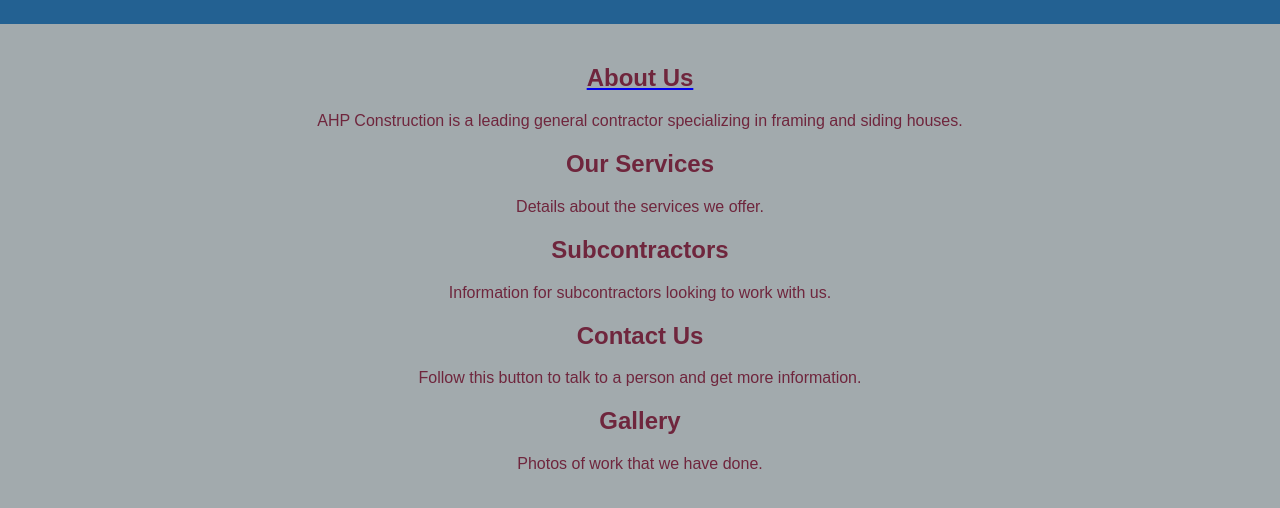
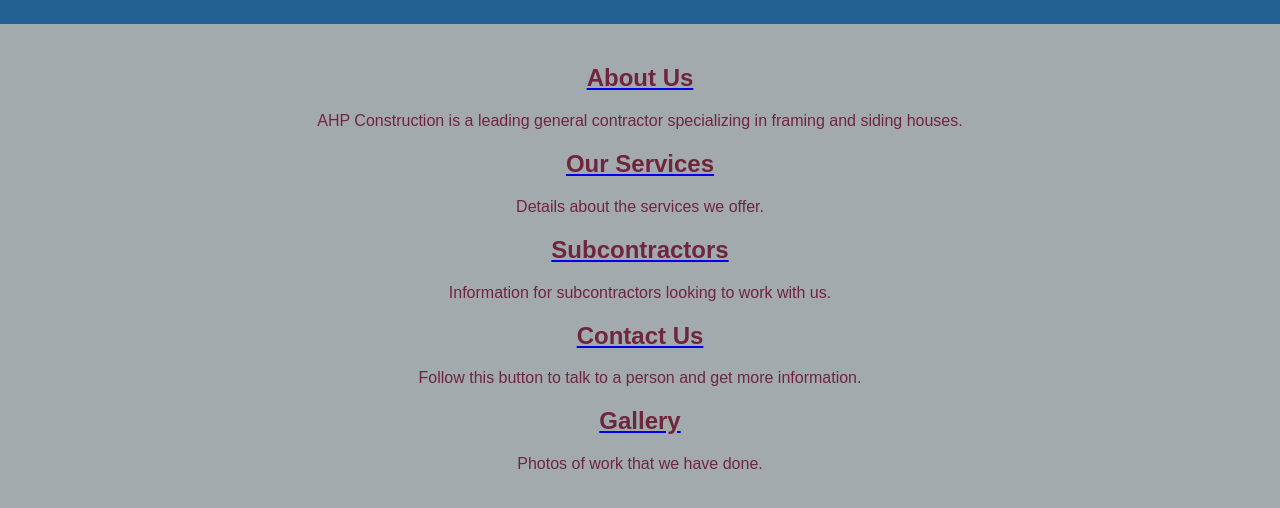
Before and after one commit to james3roberts/AhpConstruction, a plain HTML site: page index.html in a window 1280 px wide. Shown: the part 110-618 px from the top of the page. Drawn offline with Linux system fonts and the light colour scheme; a script that the page names is missing.

Commit message:
added the rest of the anchor tags.

```diff
--- a/index.html
+++ b/index.html
@@ -30,26 +30,36 @@ Just some space for notes.
 
     <!-- Main content area -->
     <main>
+
         <section id="home">
             <a href="home">
             <h2>About Us</h2></a>
             <p>AHP Construction is a leading general contractor specializing in framing and siding houses.</p>
         </section>
+
         <section id="services">
-            <h2>Our Services</h2>
+            <a href="services">
+            <h2>Our Services</h2></a>
             <p>Details about the services we offer.</p>
         </section>
+
         <section id="subcontractors">
-            <h2>Subcontractors</h2>
+             <a href="subcontractors">
+             <h2>Subcontractors</h2></a>
             <p>Information for subcontractors looking to work with us.</p>
         </section>
+
         <section id="contact">
-            <h2>Contact Us</h2>
+            <a href="contact">
+            <h2>Contact Us</h2></a>
             <p> Follow this button to talk to a person and get more information. </p>
         </section>
+
         <section is="gallery">
-            <h2>Gallery</h2>
+            <a href="gallery">
+            <h2>Gallery</h2> </a>
             <p>Photos of work that we have done. </p>
+
     </main>
 
     <script src="js/script.js"></script>
```
